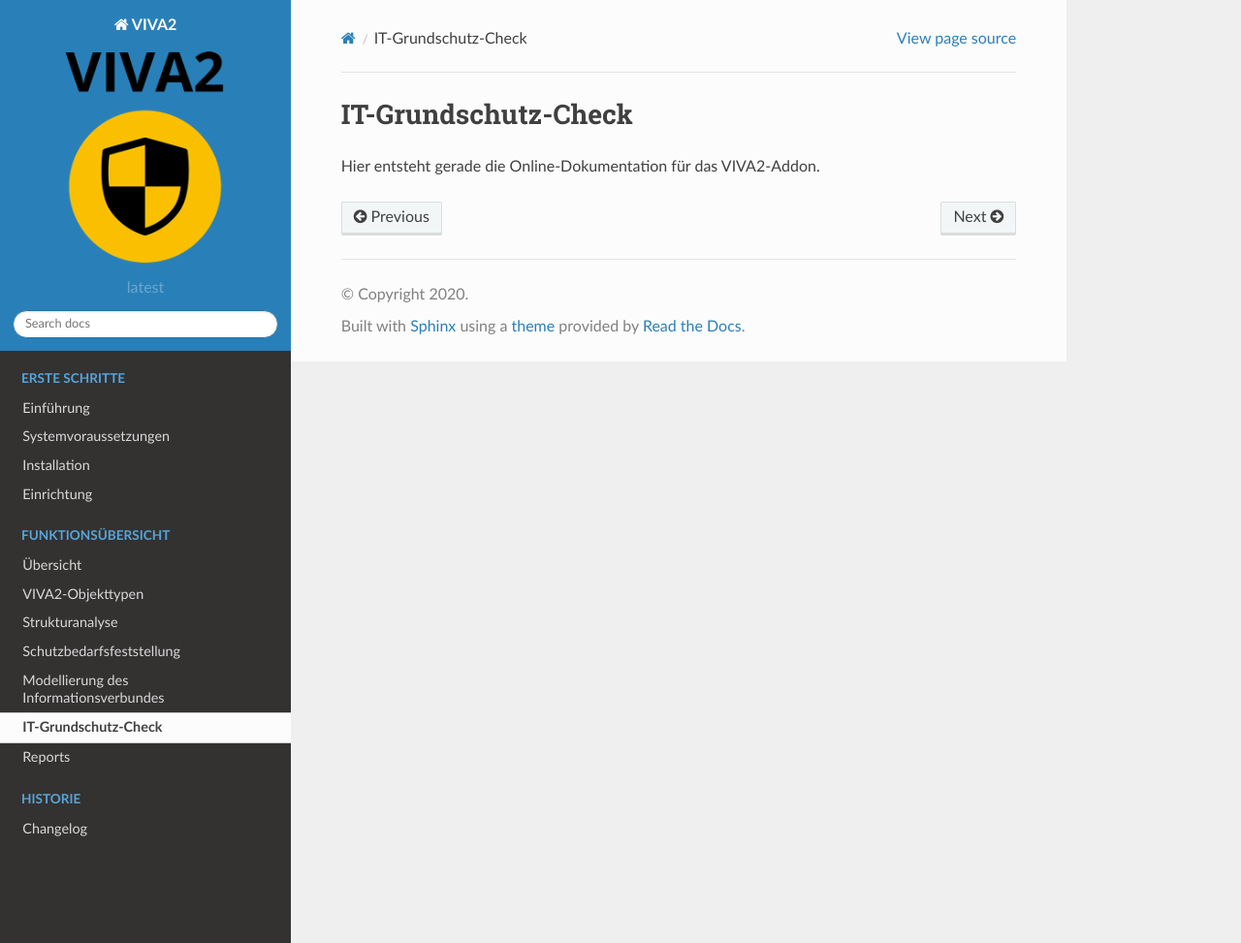
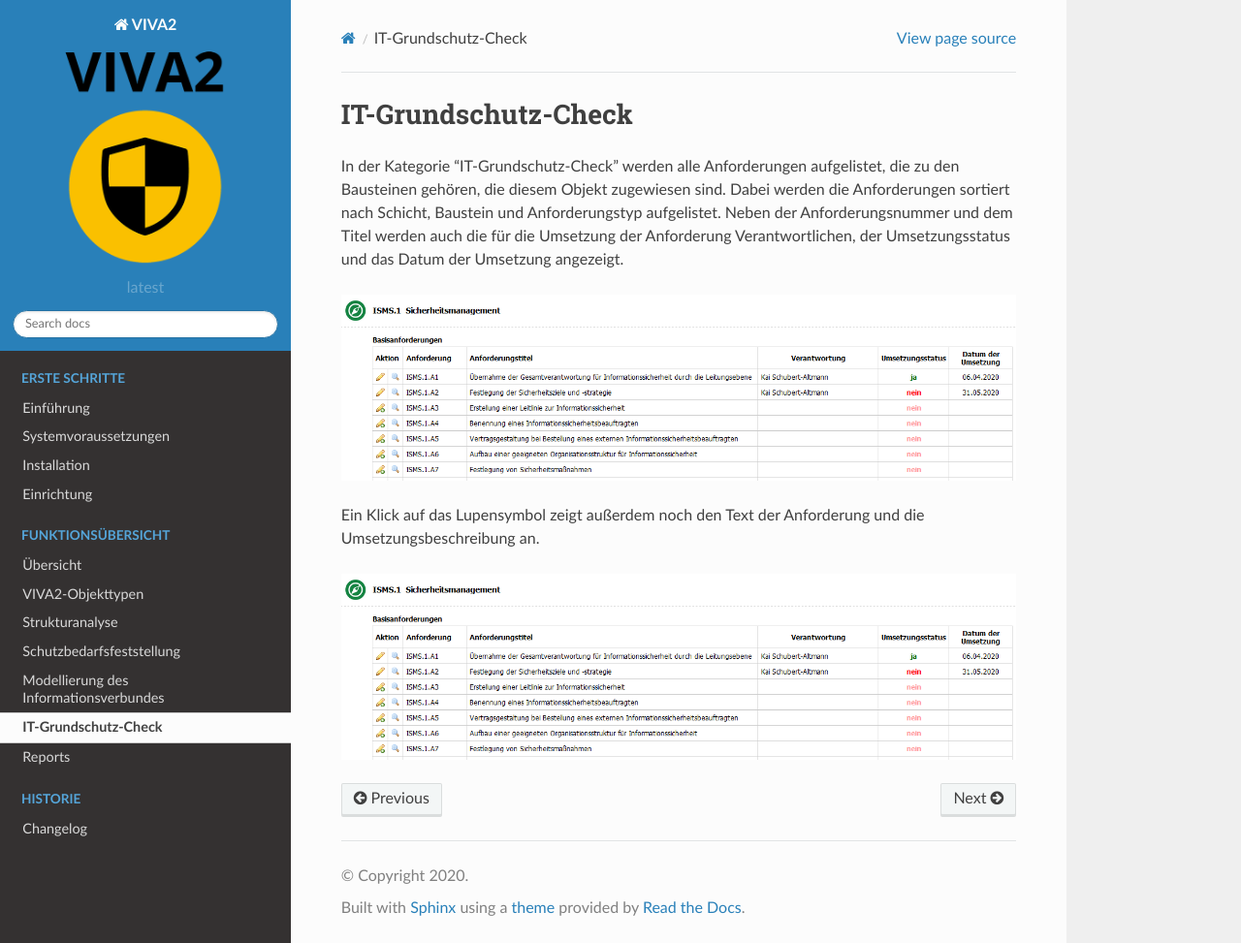
Before and after one commit to becon-de/isms.addon.docs, a Sphinx documentation site: the page built from doc/it-grundschutz-check.rst, in a window 1280 px wide and 973 px high. Shown: the whole window at 97% size. Built offline with Sphinx 7.4.7 and the Read the Docs theme 2.0.0, drawn with Linux system fonts in a browser that asks for light colours.

Commit message:
VIVA-63: First content for "IT-Grundschutz-Check"

```diff
--- a/doc/installation.rst
+++ b/doc/installation.rst
@@ -29,7 +29,6 @@
 
 	Seit der Version 2.0.3 wird der Anforderungstyp (Basisanforderung/Standardanforderung/Anforderung bei erhöhtem Schutzbedarf) beim Import des IT-Grundschutz-Kompendiums an der Anforderung gespeichert. Wenn seit der Installation der Version 2.0.3 das Kompendium nicht importiert wurde, sollte dies wiederholt werden (egal ob vor oder nach dem Update auf Version  3.0), um den vollen Funktionsumfang des VIVA2 3.0 nutzen zu können.
 
-.. _known-issues:
 ************
 Known issues
 ************
--- a/doc/it-grundschutz-check.rst
+++ b/doc/it-grundschutz-check.rst
@@ -2,4 +2,10 @@
 IT-Grundschutz-Check
 ####################
 
-Hier entsteht gerade die Online-Dokumentation für das VIVA2-Addon.
+In der Kategorie "IT-Grundschutz-Check" werden alle Anforderungen aufgelistet, die zu den Bausteinen gehören, die diesem Objekt zugewiesen sind. Dabei werden die Anforderungen sortiert nach Schicht, Baustein und Anforderungstyp aufgelistet. Neben der Anforderungsnummer und dem Titel werden auch die für die Umsetzung der Anforderung Verantwortlichen, der Umsetzungsstatus und das Datum der Umsetzung angezeigt.
+
+.. image:: img/itgscheck1.png
+
+Ein Klick auf das Lupensymbol zeigt außerdem noch den Text der Anforderung und die Umsetzungsbeschreibung an.
+
+.. image:: img/itgscheck1.png
```
Also changed, not shown: doc/img/itgscheck1.png (added), doc/img/itgscheck2.png (added).
